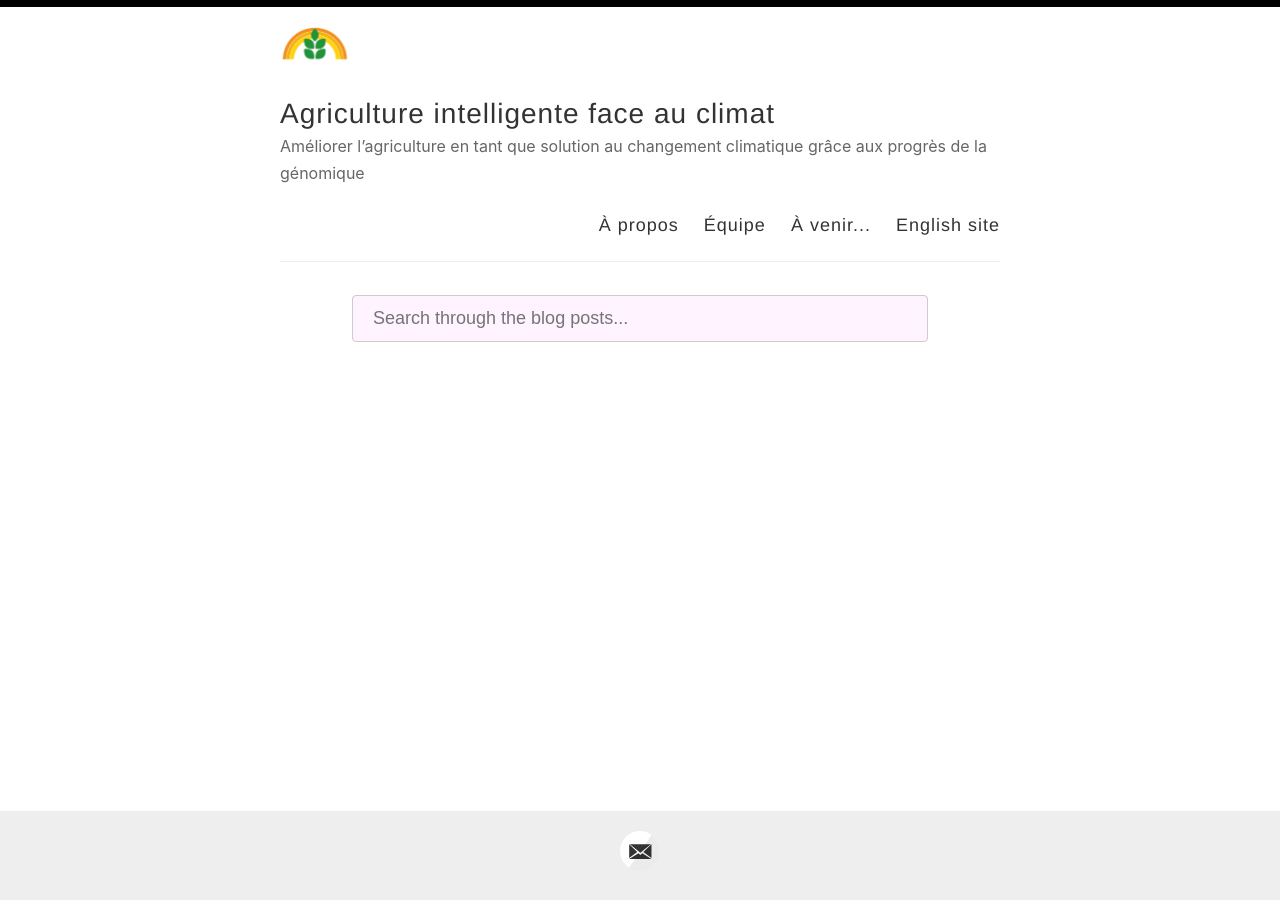
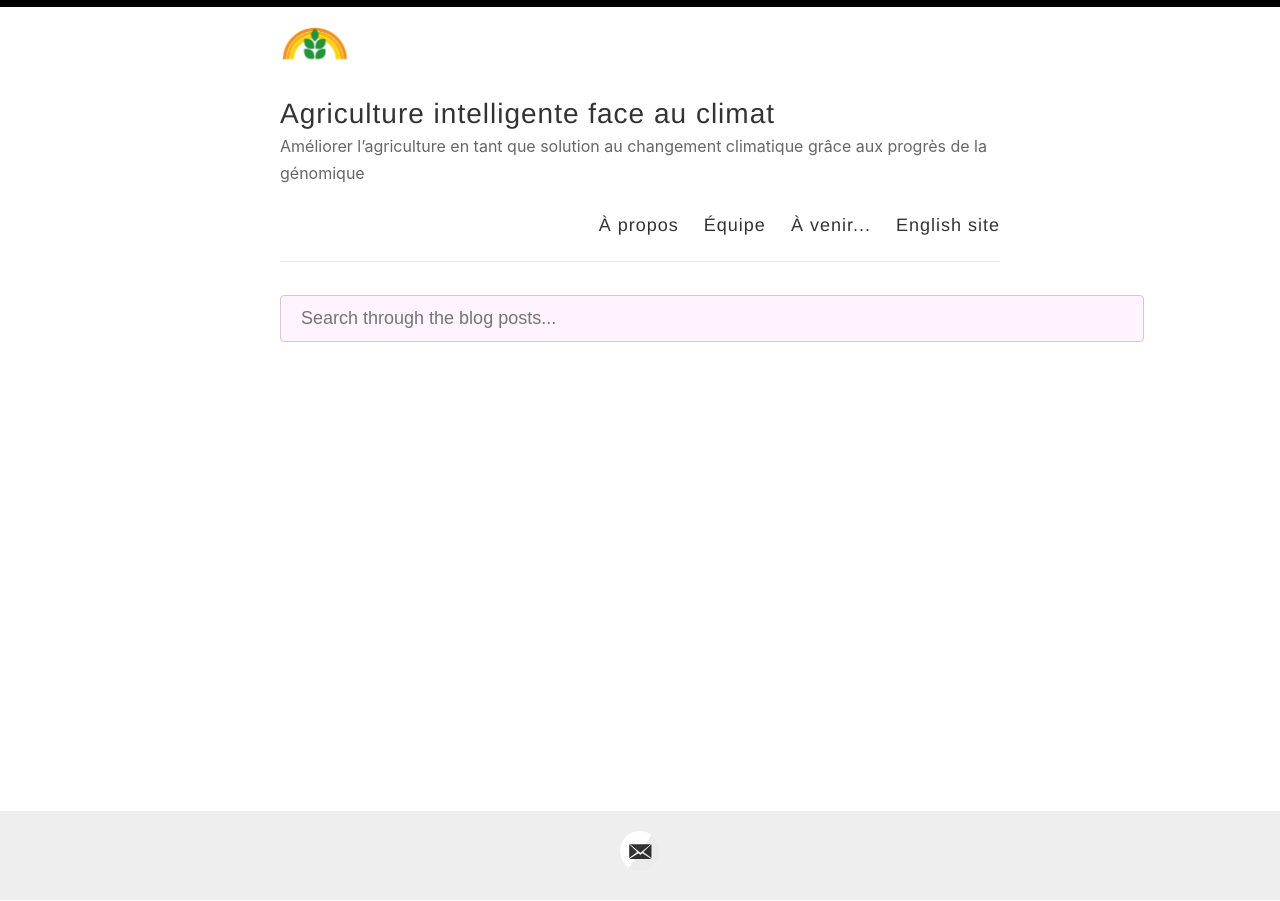
Before and after one commit to ClimateSmartAg/ClimateSmartAg-website-fr, a Jekyll site: the page built from _pages/search.md, in a window 1280 px wide. Built offline with Jekyll 4.4.1, drawn with Linux system fonts in a browser that asks for light colours.

Commit message:
Change width

```diff
--- a/assets/style.scss
+++ b/assets/style.scss
@@ -140,7 +140,7 @@ table tr td :last-child {
 }
 
 #search-input {
-  width: 80%;
+  width: 120%;
   padding: 12px 20px;
   margin: 8px 0;
   display: inline-block;
```
Also changed, not shown: _pages/team.md (+1 -1 lines).
